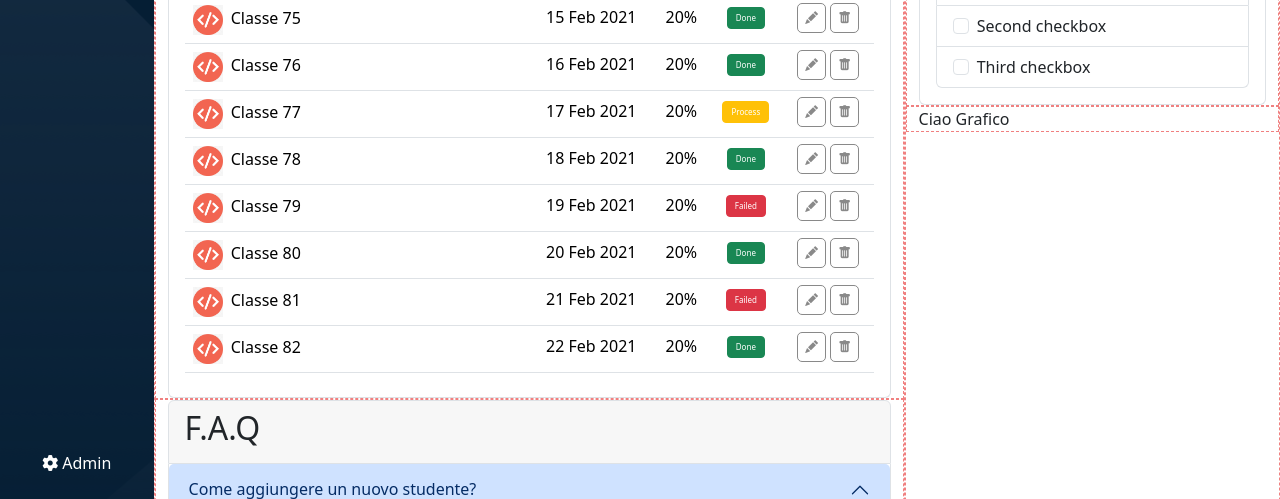
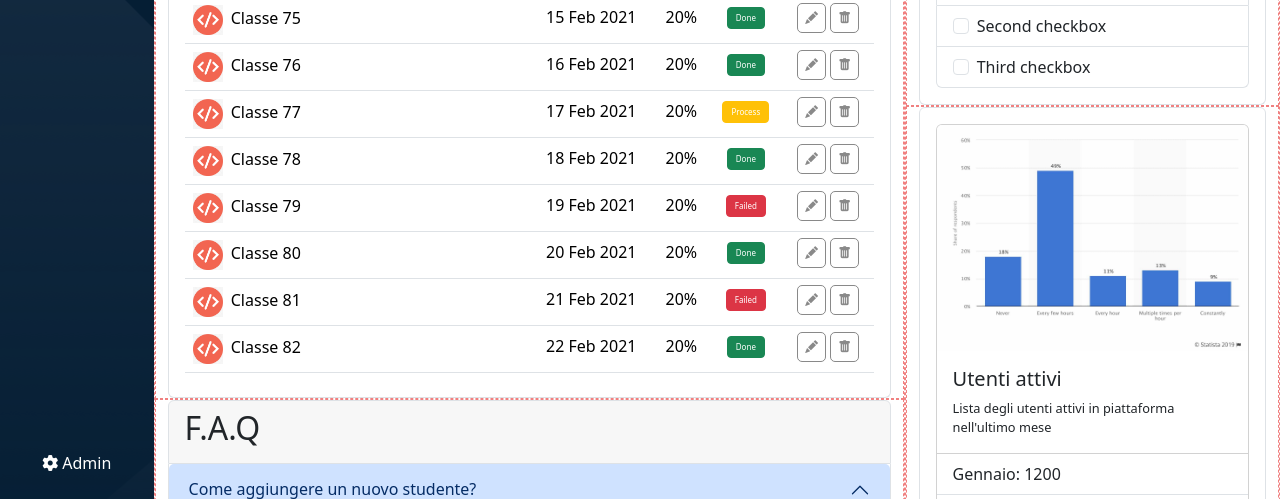
Before and after one commit to Drew0004/html-css-bootstrap-dashboard, a plain HTML site: page index.html in a window 1280 px wide. Shown: the part 301-800 px from the top of the page. Drawn offline with nearby package versions, Linux system fonts and the light colour scheme.

Commit message:
Add graphic section (responsive)

```diff
--- a/index.html
+++ b/index.html
@@ -473,7 +473,25 @@
 
 
                                     <!-- Sezione con grafico a colonne  -->
-                                    <div class="col-12 border-debug"> Ciao Grafico</div>
+                                    <div class="col-12 border-debug">
+                                        <div class="border rounded-2 p-3">
+                                            <div class="card w-100">
+                                                <img src="img/stats.jpeg" class="card-img-top" alt="...">
+                                                <div class="card-body">
+                                                    <h5 class="card-title">Utenti attivi</h5>
+                                                    <p class="card-text fs-em">Lista degli utenti attivi in piattaforma nell'ultimo mese</p>
+                                                </div>
+                                                <ul class="list-group list-group-flush">
+                                                    <li class="list-group-item">Gennaio: 1200</li>
+                                                    <li class="list-group-item">Febbraio: 800</li>
+                                                    <li class="list-group-item">Marzo: 1500</li>
+                                                </ul>
+                                                <div class="card-body">
+                                                    <a href="#" class="card-link">Visualizza report approfondito</a>
+                                                </div>
+                                            </div>
+                                        </div>
+                                    </div>
                                 </div>
                             </div>
 
```
